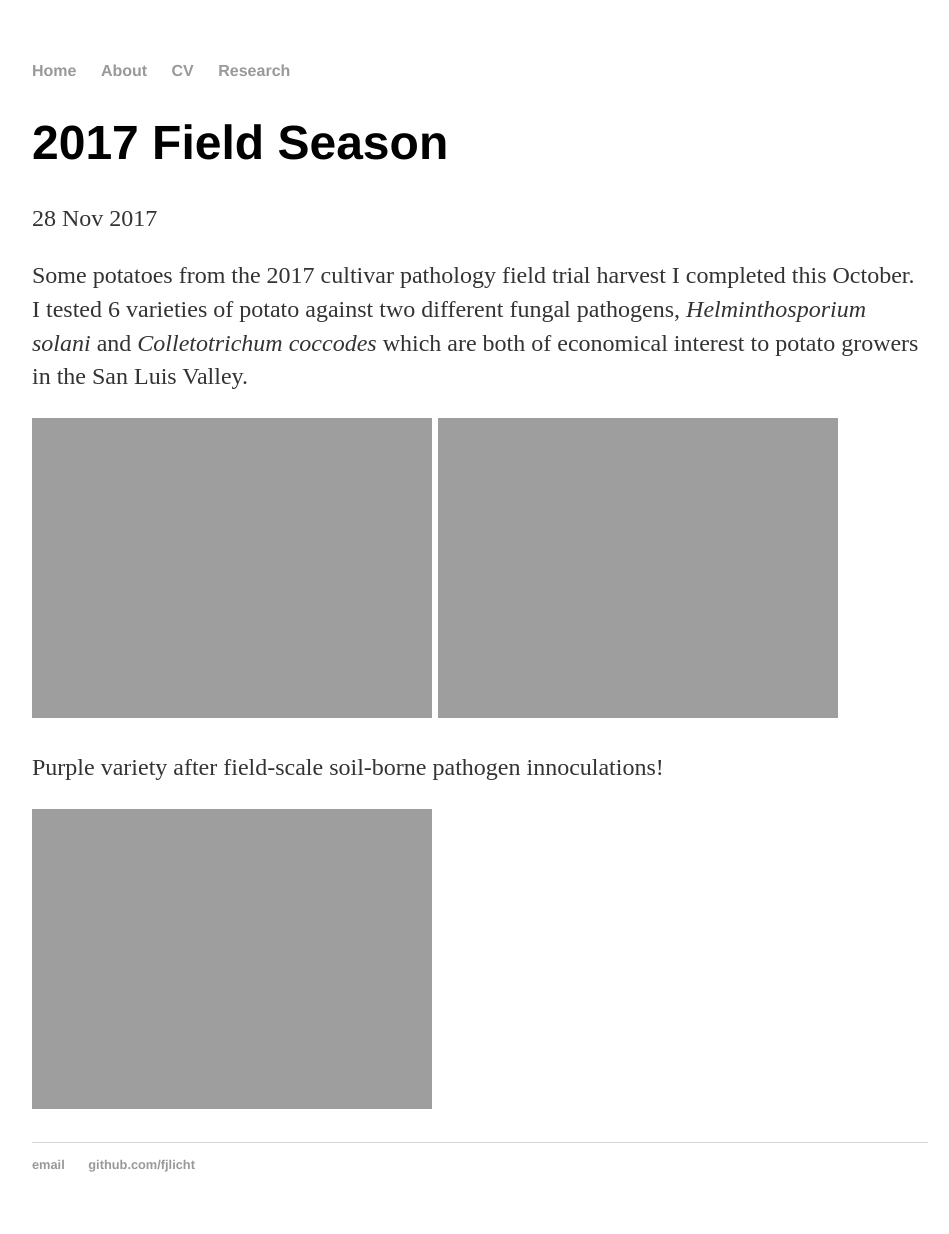
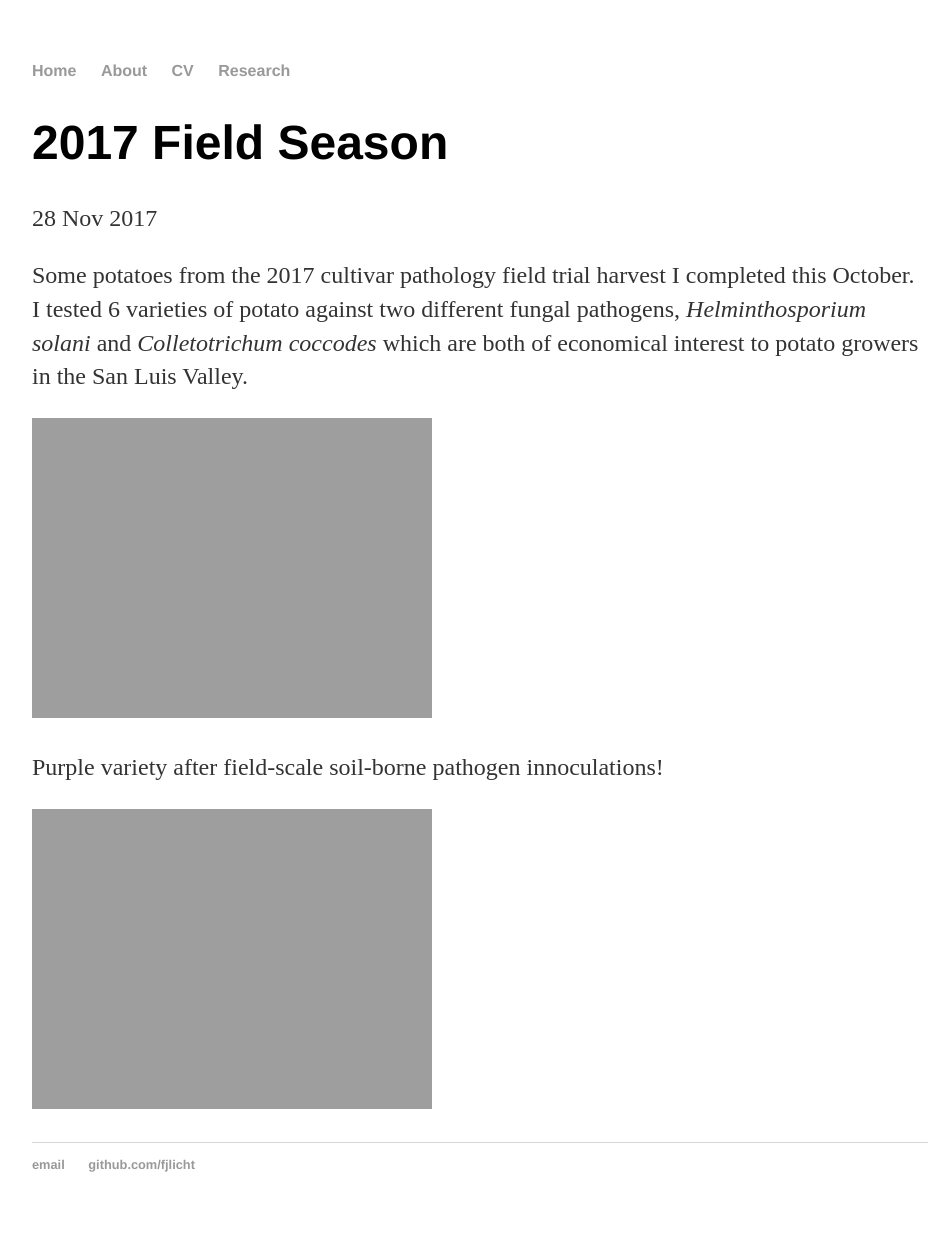
Before and after one commit to fjlicht/franzandanne.github.io, a Jekyll site: the page built from _posts/2017-11-28-works-in-progress.md, in a window 1280 px wide. Shown: the whole page, without its empty margins (160-1109 px from the left). Built offline with Jekyll 4.4.1, drawn with Linux system fonts in a browser that asks for light colours.

Commit message:
Update 2017-11-28-works-in-progress.md

```diff
--- a/_posts/2017-11-28-works-in-progress.md
+++ b/_posts/2017-11-28-works-in-progress.md
@@ -7,8 +7,7 @@ date: 2017-11-28
 Some potatoes from the 2017 cultivar pathology field trial harvest I completed this October. I tested 6 varieties of potato against two different fungal pathogens, *Helminthosporium solani* and *Colletotrichum coccodes* which are both of economical interest to potato growers in the San Luis Valley.
 
 
-![Purple Potato]({{ "fjlicht.github.io/assets/IMG_2209.jpg" | absolute_url }})
-![Purple Potatoes]({{ "fjlicht.github.io/assets/IMG_2208.JPG" | absolute_url }})
+![Purple Potato]({{ "fjlicht.github.io/assets/IMG_2209.jpg" =400x400 | absolute_url }})
 
 Purple variety after field-scale soil-borne pathogen innoculations!
 
```
